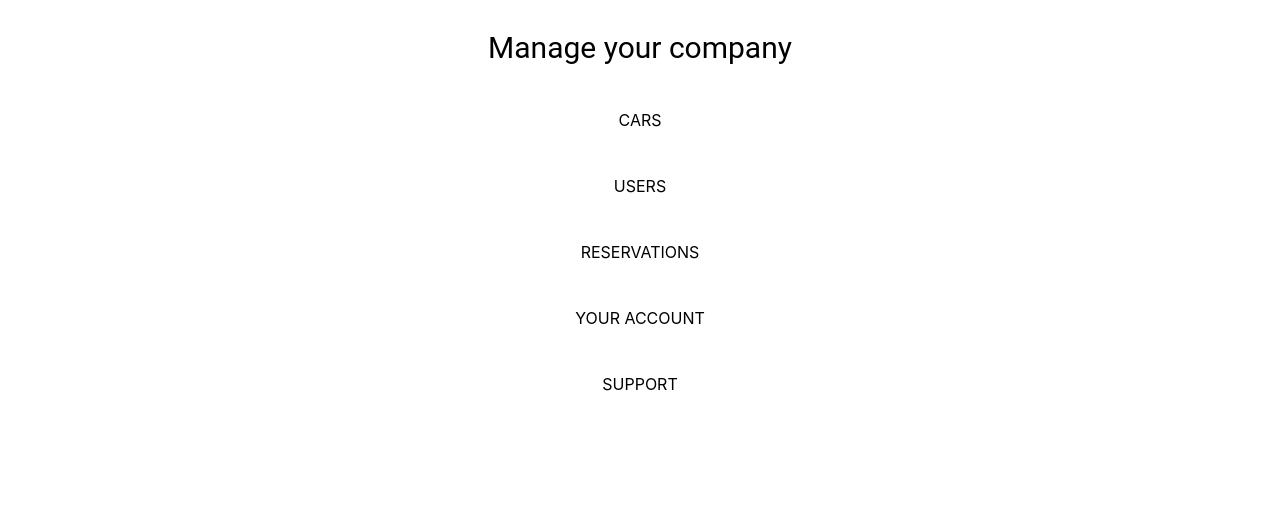
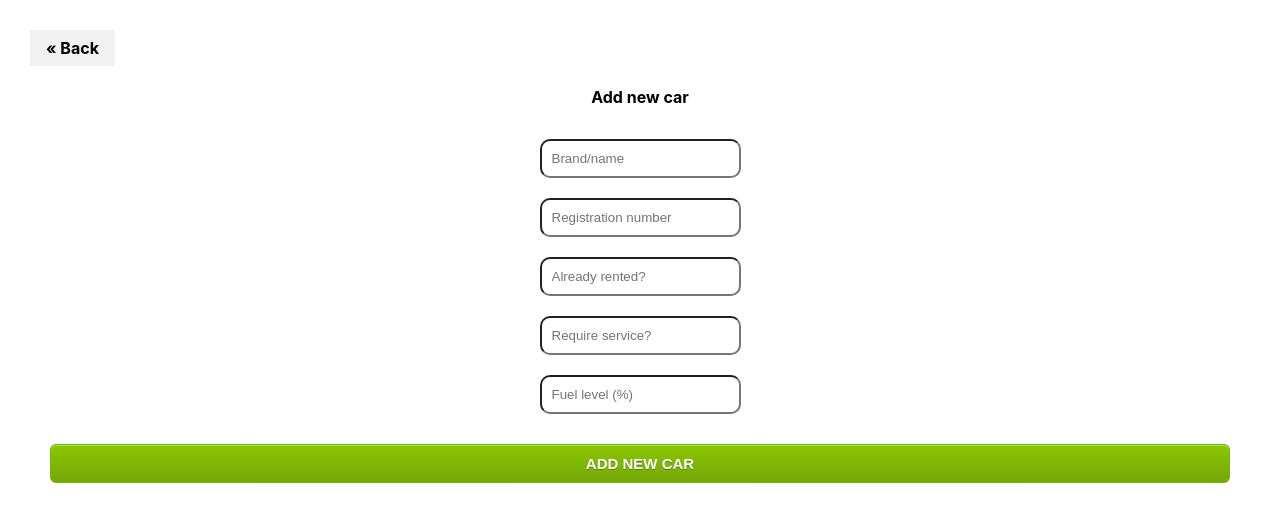
Before and after one commit to MiloszBryla/stock-take-web, a React (Create React App) app in the folder stock-take-web/: page /add-car in a window 1280 px wide. Shown: the top 522 px of the page. Built offline with nearby package versions, Linux system fonts and the light colour scheme.

Commit message:
add working add new car

```diff
--- a/stock-take-web/src/components/App/App.js
+++ b/stock-take-web/src/components/App/App.js
@@ -7,6 +7,7 @@ import Cars from "../CRUD-menus/Cars";
 import Users from "../CRUD-menus/Users";
 import Reservations from "../CRUD-menus/Reservations";
 import AddUser from "../CRUD-menus/AddUser";
+import AddFile from "../CRUD-menus/AddFile";
 
 function App() {
     return (
@@ -17,6 +18,7 @@ function App() {
                     <Route path="/users" component = {Users}/>
                     <Route path="/reservations" component = {Reservations}/>
                     <Route path="/add-user" exact component = {AddUser}/>
+                    <Route path="/add-car" exact component = {AddFile}/>
                     <Route path="*" exact component = {LandingPage}/>
 
                 </Switch>
--- /dev/null
+++ b/stock-take-web/src/components/CRUD-menus/AddFile.js
@@ -0,0 +1,71 @@
+import React from 'react';
+import "../../styling/index.css"
+import {NavLink} from "react-router-dom";
+import {useForm} from "react-hook-form";
+import {Button} from "reactstrap";
+
+
+function AddFile() {
+
+    const { register, handleSubmit } = useForm();
+
+    const onSubmit = (data) => {
+        console.log(data)
+        fetch('http://localhost:8080/api/cars', {
+            method: 'POST',
+            headers: {
+                'Accept': 'application/json',
+                'Content-Type': 'application/json'
+            },
+            credentials: 'include',
+            body: JSON.stringify(data),
+        }).then((response) => {
+            if(response.status === 200){
+                refreshPage();
+                console.log(response)
+            } else{
+                refreshPage();
+                console.log("something went wrong");
+            }
+        })
+    }
+    const refreshPage = ()=>{
+        window.location.reload();
+    }
+
+    return (
+        <div>
+
+            <span><NavLink to={"/cars"} className={"previous"}>&laquo; Back</NavLink></span>
+
+            <form onSubmit={handleSubmit(onSubmit)}>
+                <h4>Add new car</h4>
+
+                <div className="form-group">
+                    <input type="text" className="form-control" name="brandName" ref={register} placeholder="Brand/name"/>
+                </div>
+
+                <div className="form-group">
+                    <input type="text" className="form-control" name="carId" ref={register} placeholder="Registration number"/>
+                </div>
+
+                <div className="form-group">
+                    <input type="text" className="form-control" name="rent"  ref={register} placeholder="Already rented?"/>
+                </div>
+
+                <div className="form-group">
+                    <input type="text" className="form-control" name="service" ref={register} placeholder="Require service?"/>
+                </div>
+
+                <div className="form-group">
+                    <input type="text" className="form-control" name="fuel"  ref={register} placeholder="Fuel level (%)"/>
+                </div>
+
+                <button type="submit" className="addButton">ADD NEW CAR</button>
+
+            </form>
+        </div>
+    );
+}
+
+export default AddFile;
--- a/stock-take-web/src/components/CRUD-menus/AddUser.js
+++ b/stock-take-web/src/components/CRUD-menus/AddUser.js
@@ -2,6 +2,7 @@ import React from 'react';
 import "../../styling/index.css"
 import {NavLink} from "react-router-dom";
 import {useForm} from "react-hook-form";
+import {Button} from "reactstrap";
 
 
 function AddUser() {
@@ -38,7 +39,7 @@ function AddUser() {
                 <span><NavLink to={"/users"} className={"previous"}>&laquo; Back</NavLink></span>
 
                 <form onSubmit={handleSubmit(onSubmit)}>
-                    <h3>Add new user</h3>
+                    <h4>Add new user</h4>
                     <div className="form-group">
                         <input type="text" className="form-control" name="firstName" ref={register} placeholder="First name"/>
                     </div>
--- a/stock-take-web/src/components/CRUD-menus/Cars.js
+++ b/stock-take-web/src/components/CRUD-menus/Cars.js
@@ -40,7 +40,7 @@ function Cars() {
             <span><NavLink to={"/"} className={"previous"}>&laquo; Back</NavLink></span>
             <h4 className={"title"}>CARS</h4>
 
-            <Button className={"addButton"} size="sm" >Add new car</Button>
+            <NavLink to={"/add-car"} ><Button className={"addButton"} size="sm" >Add new car</Button></NavLink>
 
             <table className="cars-list">
                 <tr>
```
